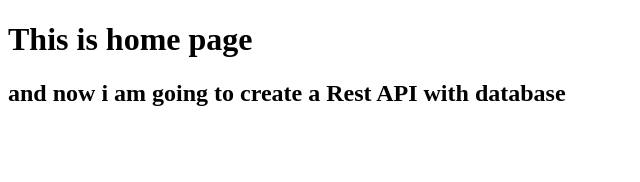
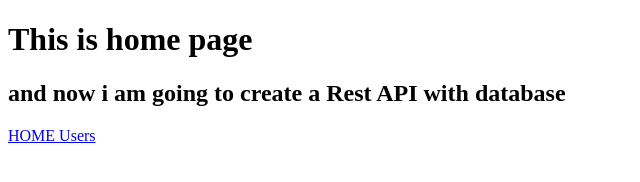
Before and after one commit to IbrahimChowdhury/User_detail, a website: page view/home_page.html in a window 1280 px wide. Shown: the whole page, without its empty margins (0-640 px from the left). Drawn offline with Linux system fonts and the light colour scheme.

Commit message:
a is added

```diff
--- a/view/home_page.html
+++ b/view/home_page.html
@@ -9,5 +9,7 @@
 <body>
     <h1>This is home page</h1>
     <h2>and now i am going to create a Rest API with database</h2>
+    <a href="userdetail-production.up.railway.app">HOME </a>
+    <a href="userdetail-production.up.railway.app/api/user/">Users</a>
 </body>
 </html>
```
